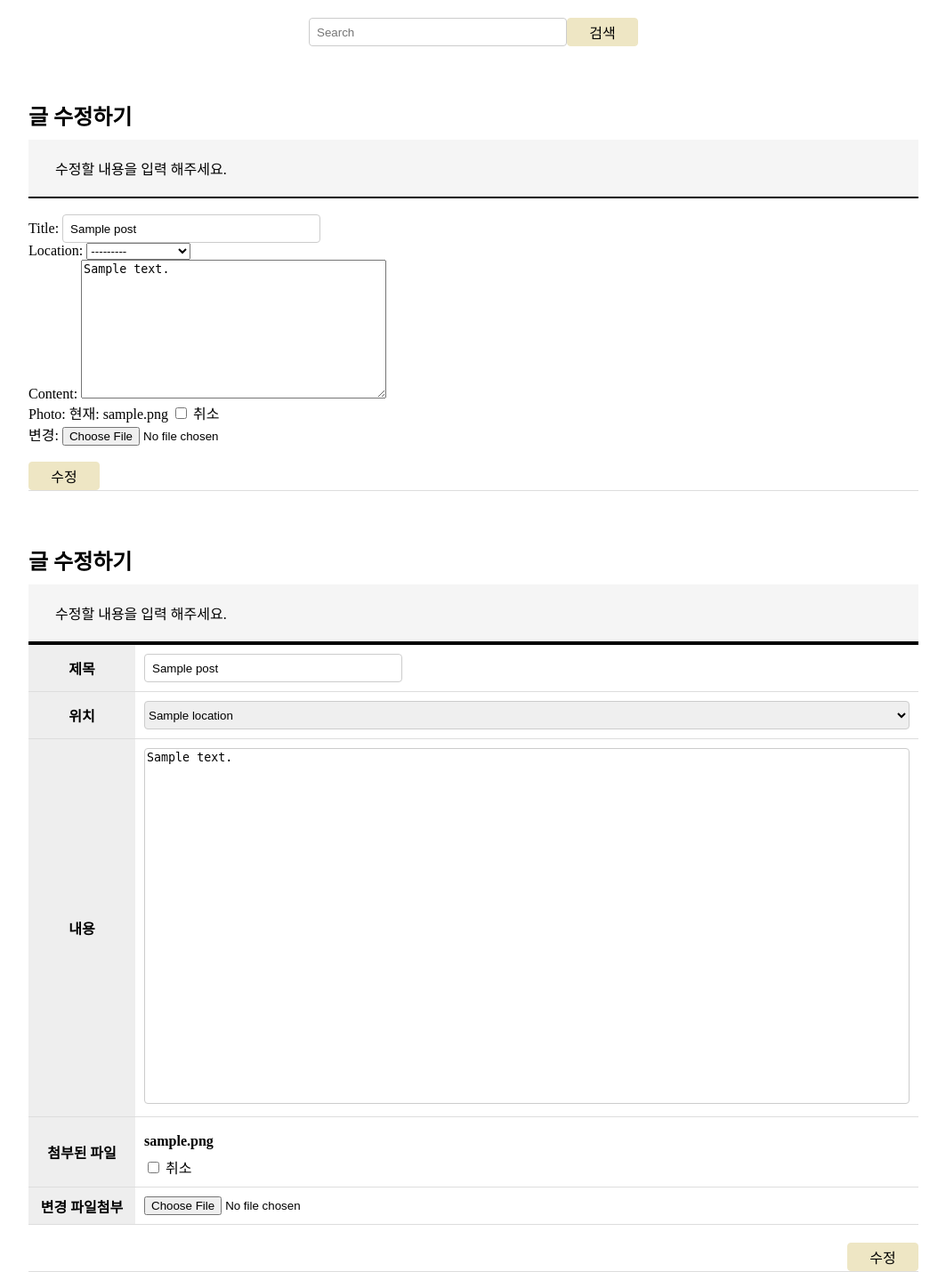
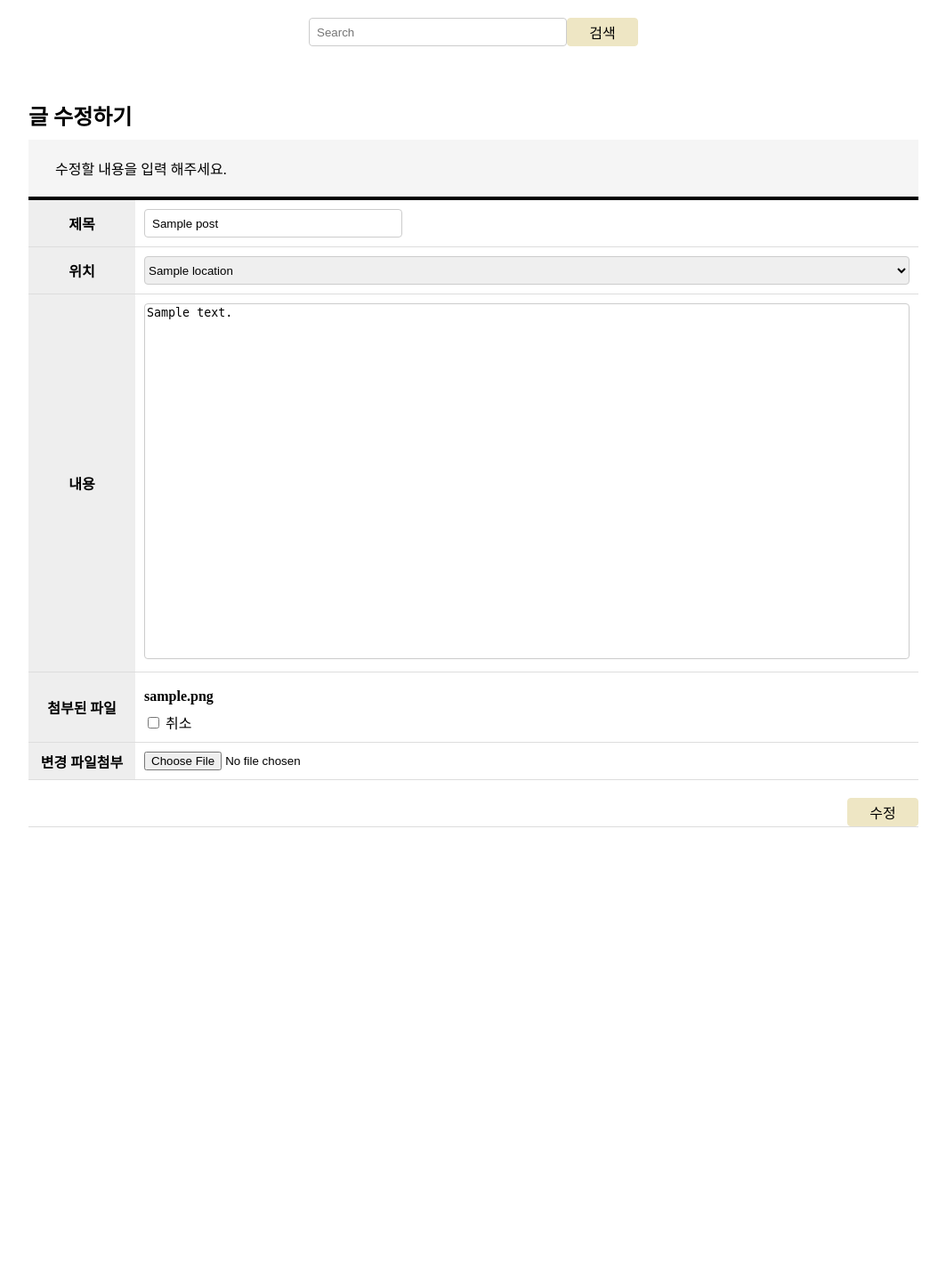
Before and after one commit to Thisish0pe/theBreadClub, a Django app: page /blog/detail/1/edit/ in a window 1280 px wide. Shown: the part 81-1511 px from the top of the page at 89% size, without its empty margins (108-1171 px from the left). After the commit the page ends 1011 px from the top, so only its background shows below. Run offline with Django 4.2, Linux system fonts and the light colour scheme; tables that the repository leaves empty hold one stand-in row (values such as "Sample post").

Commit message:
게시글 수정 수정

```diff
--- a/myapp/blog/templates/blog/post_edit.html
+++ b/myapp/blog/templates/blog/post_edit.html
@@ -2,25 +2,6 @@
 {% load static %}
 
 {% block content %}
-<div class="main">
-    <h2 class="main-title">글 수정하기</h2>
-    <div class="view-header">
-        <p>수정할 내용을 입력 해주세요.</p>
-    </div>
-    <div class="view">
-        <br>
-        <form action="{% url 'blog:edit' pk=post.pk %}" method="post" enctype="multipart/form-data">
-            {% csrf_token %}
-            {{ form.as_p }}
-            <br>
-            <input class="btn" type="submit" value="수정">
-        </form>
-    </div>
-
-</div>
-
-
-<!-- css 적용해보기 -->
 <div class="main">
     <h2 class="main-title">글 수정하기</h2>
     <div class="view-header">
```
